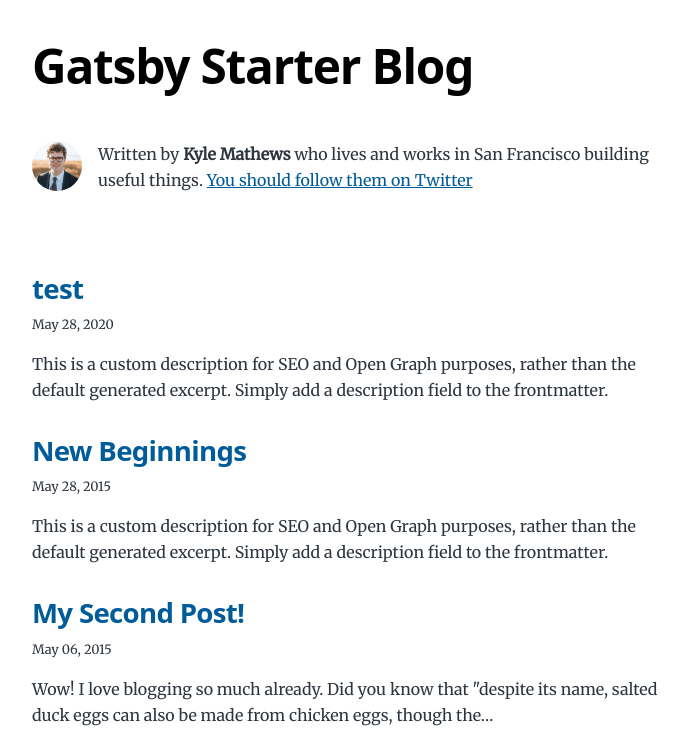
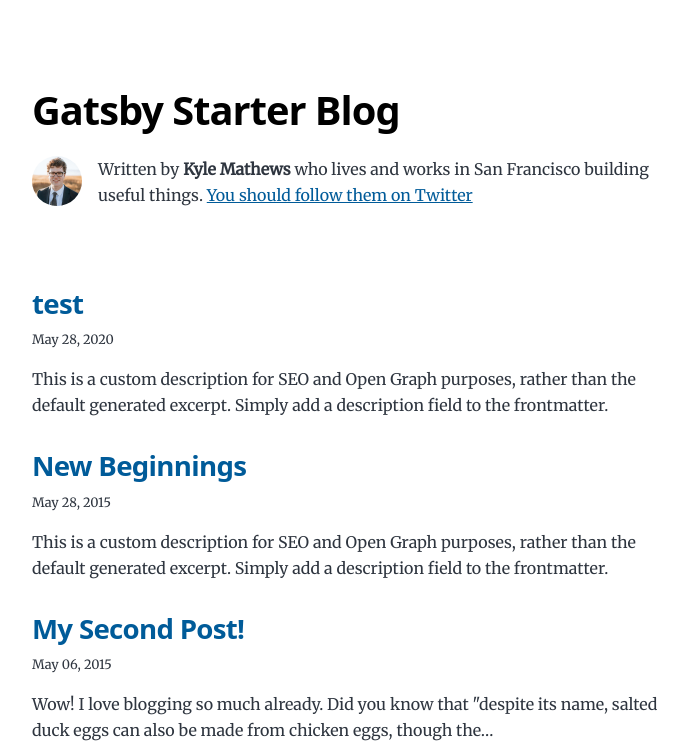
Before and after one commit to Snails8/my-blog, a Gatsby site: page / in a window 1280 px wide. Shown: the top 753 px of the page, without its empty margins (292-980 px from the left). Built offline with nearby package versions, Linux system fonts and the light colour scheme; Gatsby itself is replaced by a stand-in of ours.

Commit message:
add: header component

```diff
--- /dev/null
+++ b/src/components/header.tsx
@@ -0,0 +1,28 @@
+import React, { ReactNode } from 'react';
+import { Link } from "gatsby";
+import { WindowLocation } from "@reach/router"
+import siteMetadata from "../../gatsby-config";
+
+type Props = {
+  location: WindowLocation,
+}
+
+const Header = ({ location }: Props) => {
+  const rootPath = `${__PATH_PREFIX__}/`;
+  const isRootPath = location.pathname === rootPath;
+  let header: ReactNode
+
+  if (isRootPath) {
+    header = <h1>{siteMetadata?.siteMetadata?.title as ReactNode}</h1>
+  } else {
+    header = (
+      <Link className="header-link-home" to="/">
+        {siteMetadata?.siteMetadata?.title as ReactNode}
+      </Link>
+    )
+  }
+
+  return <header>{header}</header>
+}
+
+export default Header;
--- a/src/components/layout.tsx
+++ b/src/components/layout.tsx
@@ -1,6 +1,6 @@
 import * as React from "react"
-import { Link } from "gatsby"
 import { WindowLocation } from "@reach/router"
+import Header from "./header";
 
 type Props = Readonly<{
   location: WindowLocation;
@@ -11,25 +11,10 @@ type Props = Readonly<{
 const Layout = ({ location, title, children }: Props) => {
   const rootPath = `${__PATH_PREFIX__}/`
   const isRootPath = location.pathname === rootPath
-  let header
-
-  if (isRootPath) {
-    header = (
-      <h1 className="main-heading">
-        <Link to="/">{title}</Link>
-      </h1>
-    )
-  } else {
-    header = (
-      <Link className="header-link-home" to="/">
-        {title}
-      </Link>
-    )
-  }
 
   return (
     <div className="global-wrapper" data-is-root-path={isRootPath}>
-      <header className="global-header">{header}</header>
+      <Header location={location} />
       <main>{children}</main>
       <footer>
         © {new Date().getFullYear()}, Built with
```
